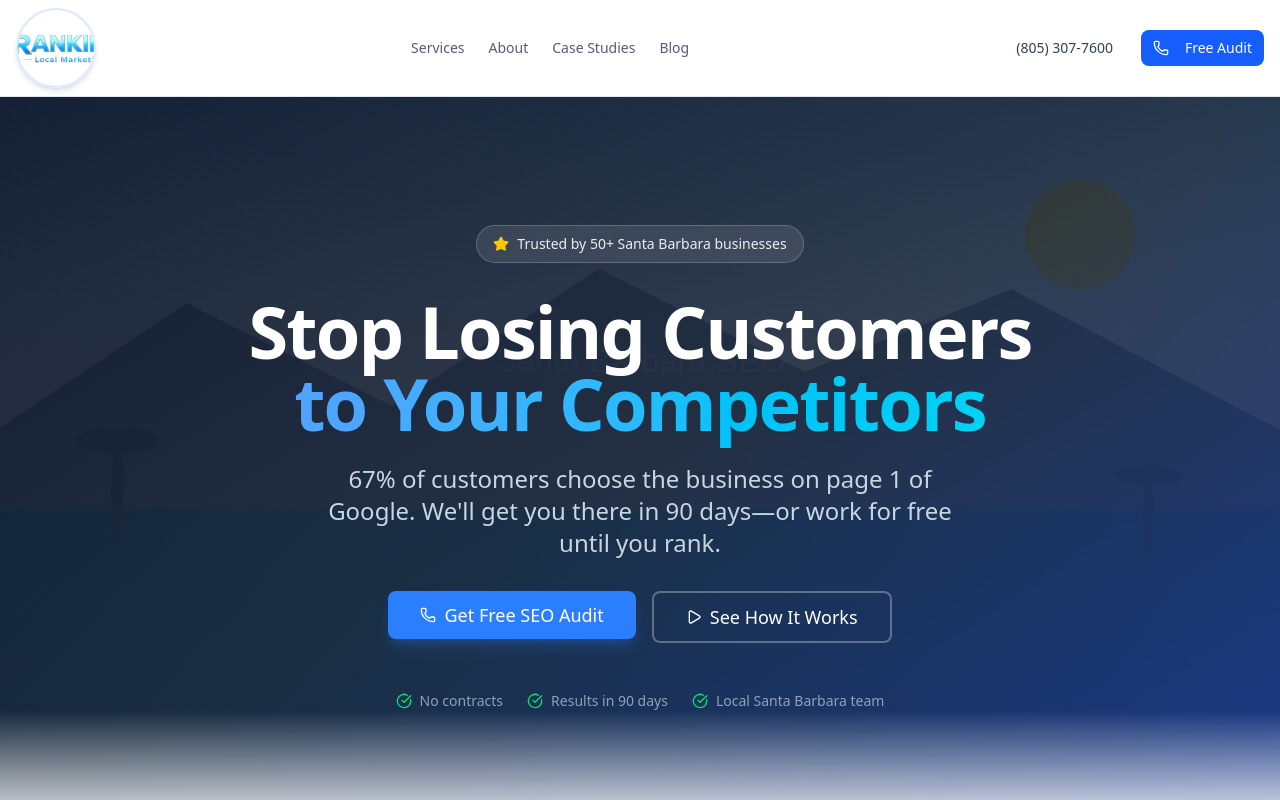
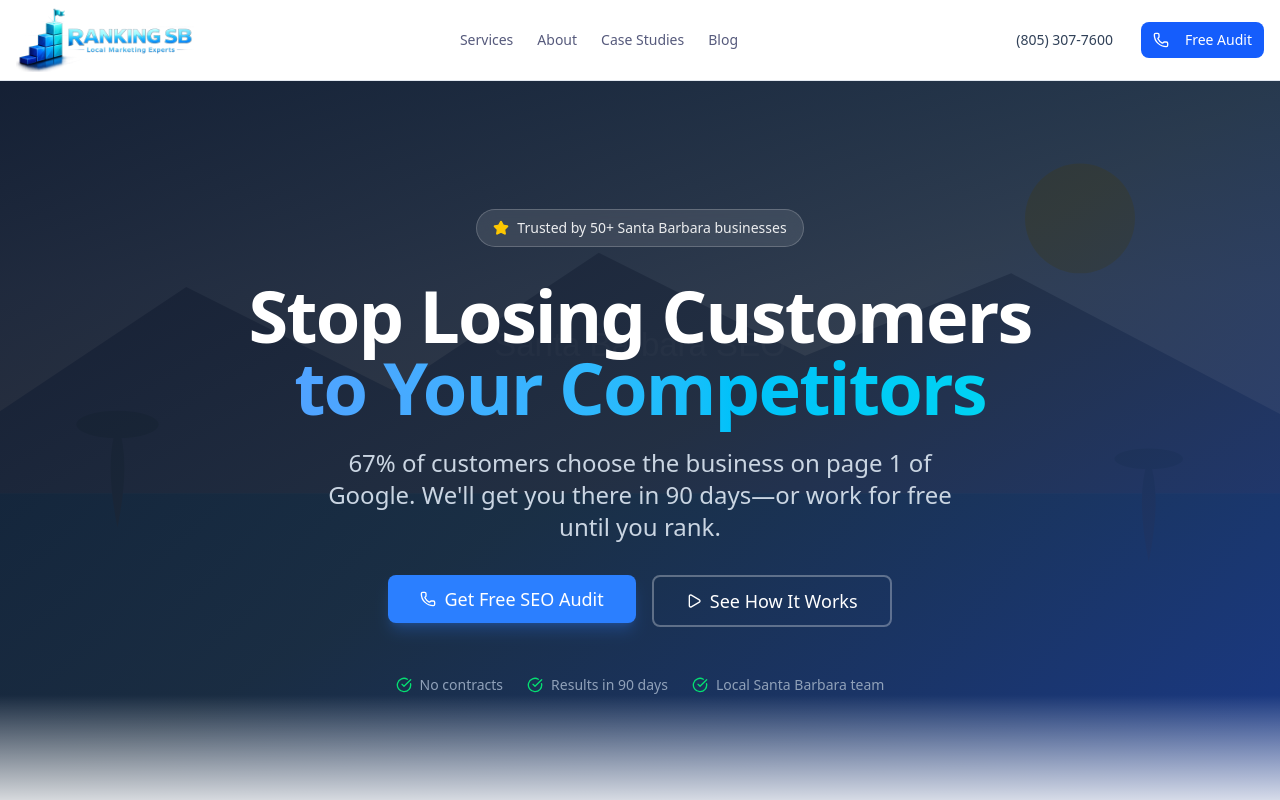
Before and after one commit to carpefukendiem/rankingsb-web, a Next.js app in the folder projects/rankingsb/web/my-app/: page / in a window 1280 px wide. Shown: the top 800 px of the page. Built offline with nearby package versions, Linux system fonts and the light colour scheme.

Commit message:
Autosave: 2026-02-23 00:42:48 - Workspace sync

```diff
--- a/projects/rankingsb/web/my-app/components/layout/Footer.tsx
+++ b/projects/rankingsb/web/my-app/components/layout/Footer.tsx
@@ -10,9 +10,8 @@ export function Footer() {
             <div className="flex items-center mb-4">
               <img
                 src="/logo.webp"
-                alt="Rankingsb Local SEO Agency"
-                className="h-16 w-16 rounded-full object-cover border-2 border-blue-100 shadow-sm"
-                style={{ aspectRatio: '1/1' }}
+                alt="Rankingsb Local SEO Agency Santa Barbara"
+                className="h-14 w-auto object-contain"
               />
             </div>
             <p className="text-muted-foreground mb-4">
--- a/projects/rankingsb/web/my-app/components/layout/Header.tsx
+++ b/projects/rankingsb/web/my-app/components/layout/Header.tsx
@@ -11,14 +11,13 @@ export function Header() {
   return (
     <header className="sticky top-0 z-50 w-full border-b bg-background/95 backdrop-blur supports-[backdrop-filter]:bg-background/60">
       <div className="container mx-auto px-4">
-        <div className="flex h-24 items-center justify-between">
-          {/* Logo - Much bigger for visibility */}
+        <div className="flex h-20 items-center justify-between">
+          {/* Logo - Natural shape, not forced circle */}
           <Link href="/" className="flex items-center">
             <img
               src="/logo.webp"
               alt="Rankingsb Local SEO Agency Santa Barbara"
-              className="h-20 w-20 rounded-full object-cover border-2 border-blue-100 shadow-md"
-              style={{ aspectRatio: '1/1', minWidth: '80px', minHeight: '80px' }}
+              className="h-16 w-auto object-contain"
             />
           </Link>
 
```
